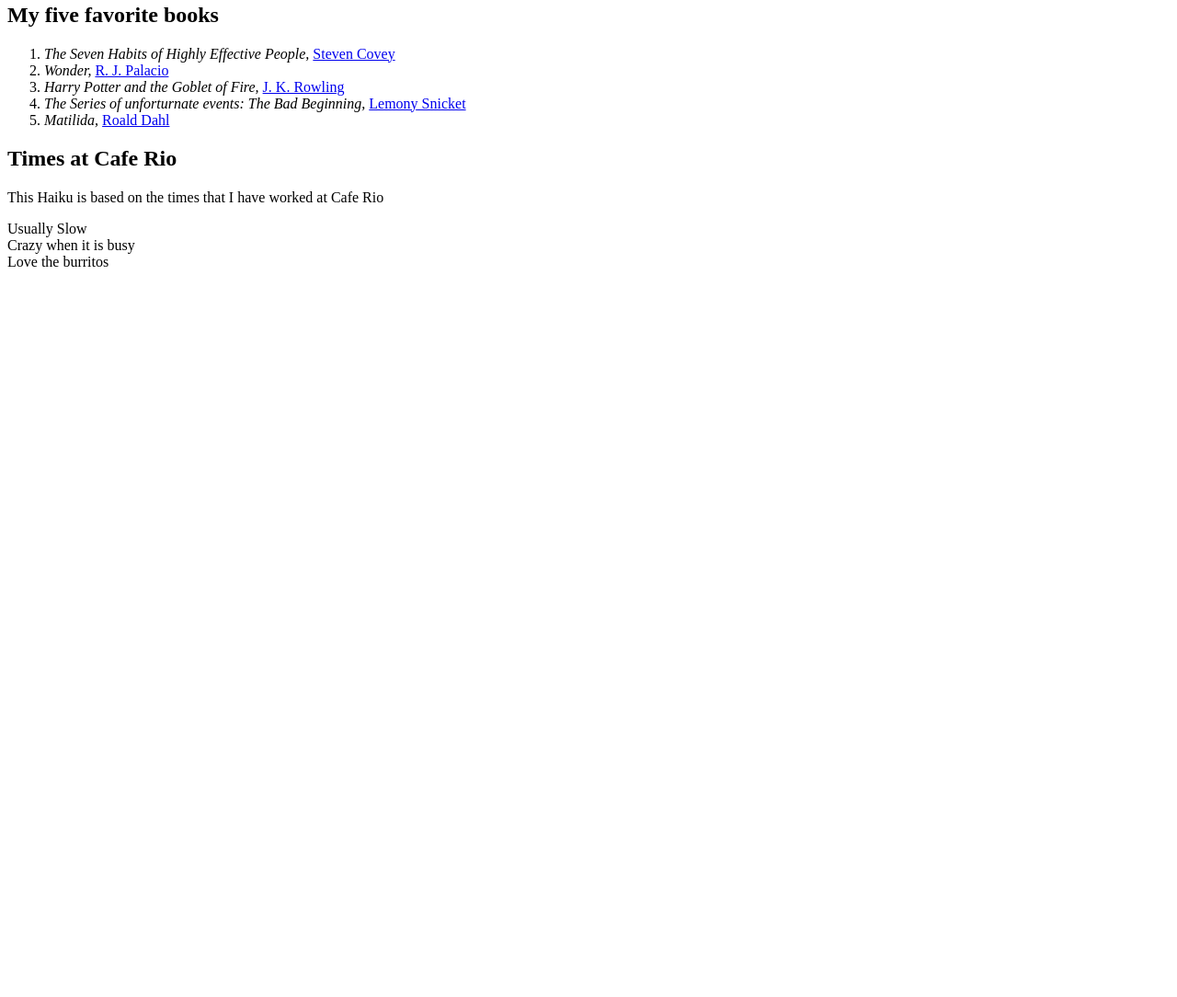
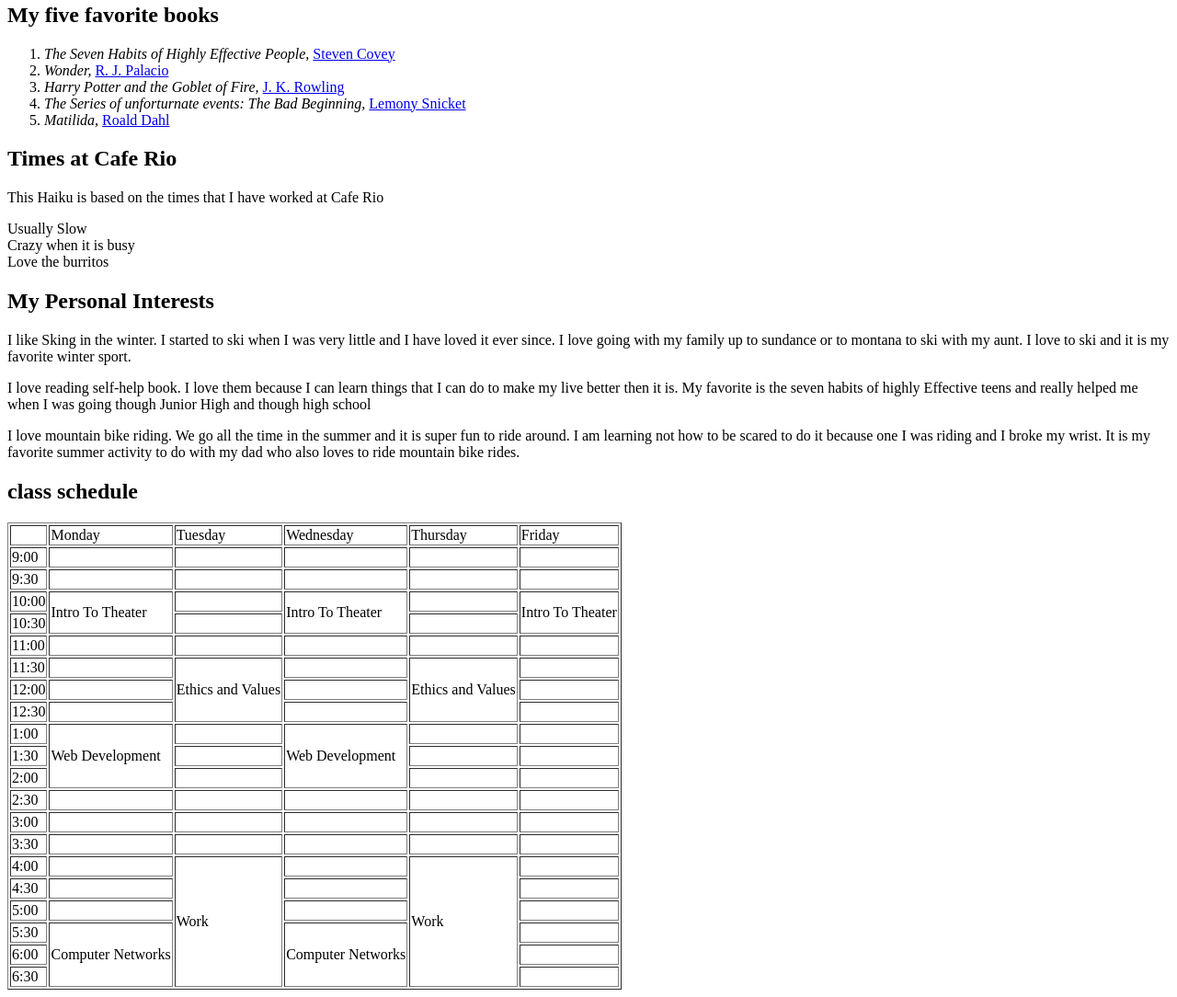
Before and after one commit to cameronjesse51/cameronjesse51.github.io, a plain HTML site: page MyWebsite/index.html in a window 1280 px wide. Shown: the part 693-1777 px from the top of the page at 92% size. Before the commit the page ends 1003 px from the top, so only its background shows below. Drawn offline with Linux system fonts and the light colour scheme.

Commit message:
Personal Interests And Schdule

```diff
--- a/MyWebsite/index.html
+++ b/MyWebsite/index.html
@@ -31,6 +31,197 @@
         <p>This Haiku is based on the times that I have worked at Cafe Rio</p>
 
         <p>Usually Slow<br>Crazy when it is busy<br>Love the burritos</p>
+
+        <h2>My Personal Interests</h2>
+
+        <p>I like Sking in the winter. I started to ski when I was very little and I have loved it ever since.
+            I love going with my family up to sundance or to montana to ski with my aunt. I love to ski and it is my favorite
+            winter sport.
+        </p>
+        <p>
+            I love reading self-help book. I love them because I can learn things that I can do to make my live better then it is.
+            My favorite is the seven habits of highly Effective teens and really helped me when I was going though Junior High and
+            though high school
+        </p>
+
+        <p>
+            I love mountain bike riding. We go all the time in the summer and it is super fun to ride around. I am learning not how
+            to be scared to do it because one I was riding and I broke my wrist. It is my favorite summer activity to do with my dad
+            who also loves to ride mountain bike rides.
+        </p>
+
+        <h2>class schedule</h2>
+        <table border="1">
+            <tr>
+            <td> </td>
+            <td>Monday</td>
+            <td>Tuesday</td>
+            <td>Wednesday</td>
+            <td>Thursday</td>
+            <td>Friday</td>
+
+            <tr>
+                <td>9:00</td>
+                <td></td>
+                <td></td>
+                <td></td>
+                <td></td>
+                <td></td>
+
+            </tr>
+
+            <tr>
+                <td>9:30</td>
+                <td></td>
+                <td></td>
+                <td></td>
+                <td></td>
+                <td></td>
+            </tr>
+
+            <tr>
+                <td>10:00</td>
+                <td rowspan="2">Intro To Theater</td>
+                <td></td>
+                <td rowspan="2">Intro To Theater</td>
+                <td></td>
+                <td rowspan="2">Intro To Theater</td>
+            </tr>
+
+            <tr>
+                <td>10:30</td>
+                <td></td>
+                <td></td>
+            </tr>
+
+            <tr>
+                <td>11:00</td>
+                <td></td>
+                <td></td>
+                <td></td>
+                <td></td>
+                <td></td>
+            </tr>
+
+            <tr>
+                <td>11:30</td>
+                <td></td>
+                <td rowspan="3">Ethics and Values</td>
+                <td></td>
+                <td rowspan="3">Ethics and Values</td>
+                <td></td>
+            </tr>
+
+            <tr>
+                <td>12:00</td>
+                <td></td>
+                <td></td>
+                <td></td>
+            </tr>
+
+            <tr>
+                <td>12:30</td>
+                <td></td>
+                <td></td>
+                <td></td>
+            </tr>
+
+            <tr>
+                <td>1:00</td>
+                <td rowspan="3">Web Development</td>
+                <td></td>
+                <td rowspan="3">Web Development</td>
+                <td></td>
+                <td></td>
+            </tr>
+
+            <tr>
+                <td>1:30</td>
+                <td></td>
+                <td></td>
+                <td></td>
+            </tr>
+
+            <tr>
+                <td>2:00</td>
+                <td></td>
+                <td></td>
+                <td></td>
+            </tr>
+
+            <tr>
+                <td>2:30</td>
+                <td></td>
+                <td></td>
+                <td></td>
+                <td></td>
+                <td></td>
+            </tr>
+
+            <tr>
+                <td>3:00</td>
+                <td></td>
+                <td></td>
+                <td></td>
+                <td></td>
+                <td></td>
+            </tr>
+
+            <tr>
+                <td>3:30</td>
+                <td></td>
+                <td></td>
+                <td></td>
+                <td></td>
+                <td></td>
+            </tr>
+
+            <tr>
+                <td>4:00</td>
+                <td></td>
+                <td rowspan="6">Work</td>
+                <td></td>
+                <td rowspan="6">Work</td>
+                <td></td>
+            </tr>
+
+            <tr>
+                <td>4:30</td>
+                <td></td>
+                <td></td>
+                <td></td>
+
+            </tr>
+
+            <tr>
+                <td>5:00</td>
+                <td></td>
+                <td></td>
+                <td></td>
+
+
+            </tr>
+            <tr>
+                <td>5:30</td>
+                <td rowspan="3">Computer Networks</td>
+
+                <td rowspan="3">Computer Networks</td>
+
+                <td></td>
+            </tr>
+            <tr>
+                <td>6:00</td>
+                <td></td>
+
+            </tr>
+            <tr>
+                <td>6:30</td>
+                <td></td>
+
+            </tr>
+
+
+        </table>
     </body>
 
 </html>
```
